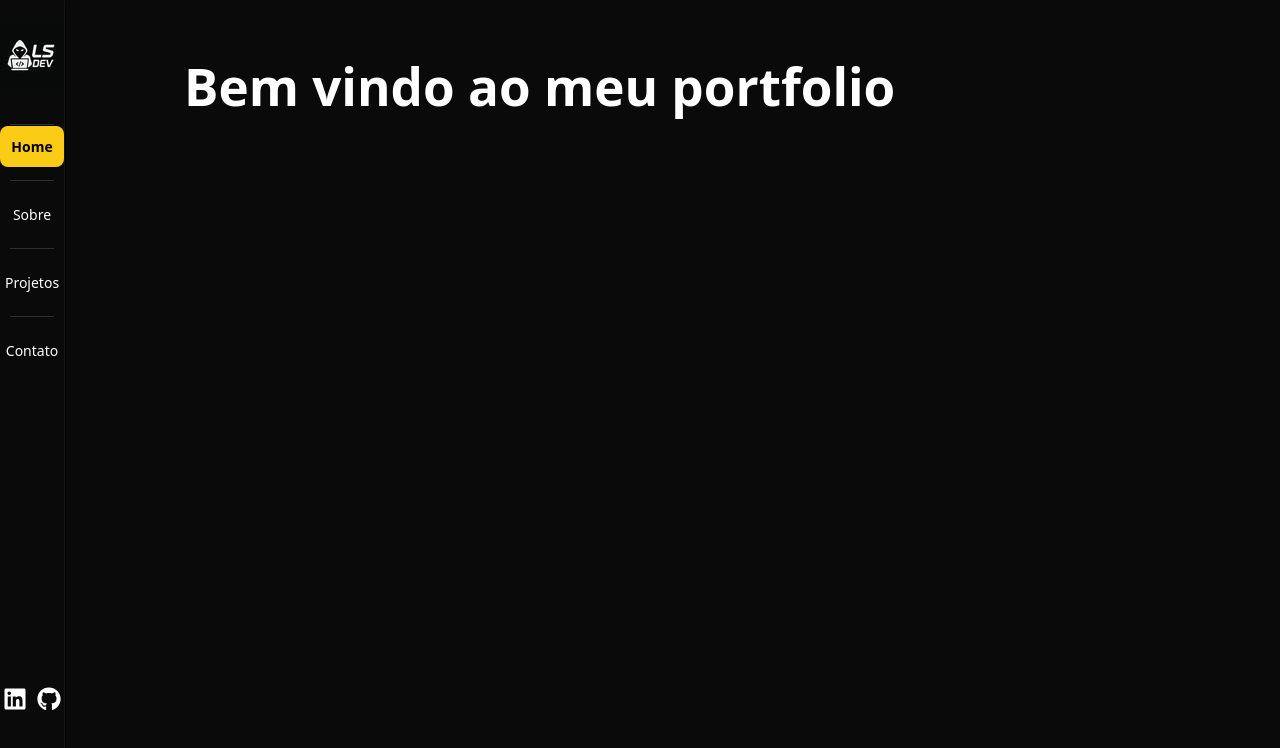
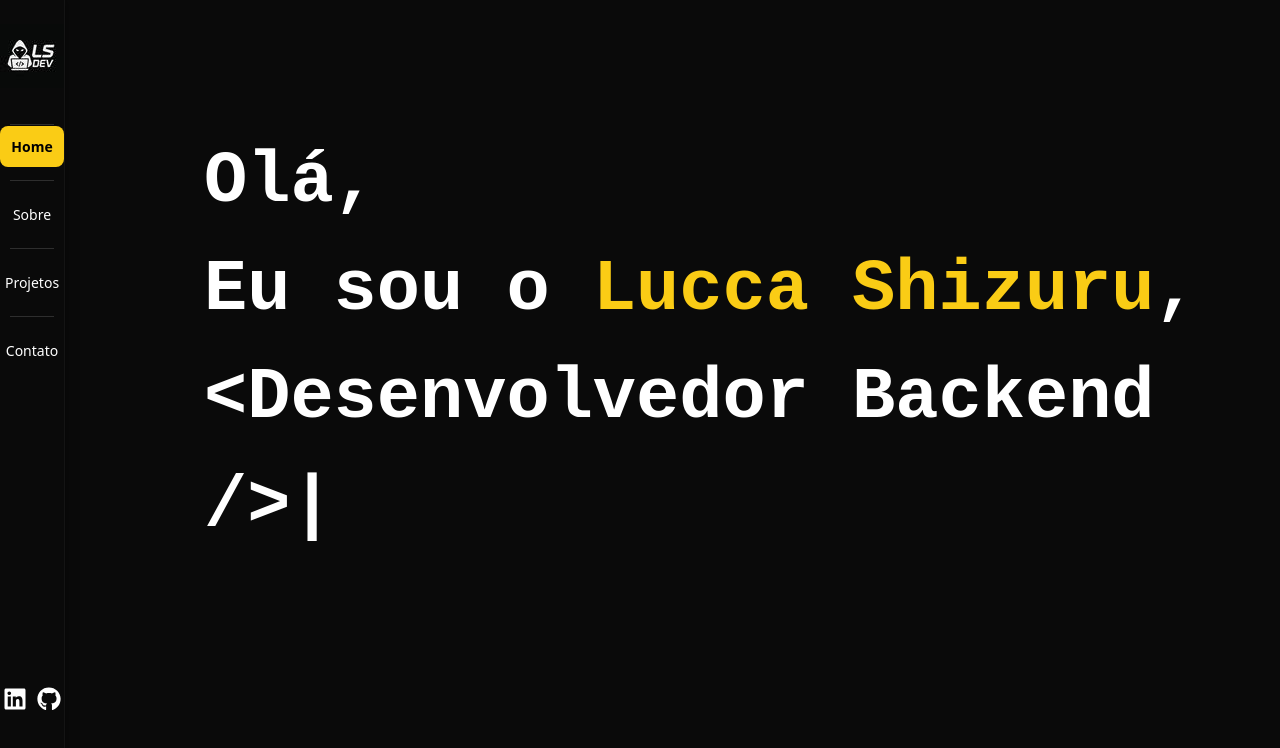
Before and after one commit to Lucca-shizuru/Portfolio, a React (Vite) app: page / in a window 1280 px wide. Shown: the top 748 px of the page. Built offline with nearby package versions, Linux system fonts and the light colour scheme.

Commit message:
Feature/ criacao da Home

```diff
--- a/src/Pages/Home.jsx
+++ b/src/Pages/Home.jsx
@@ -1,13 +1,40 @@
+import { TypeAnimation } from 'react-type-animation';
 
-
-
- function Home (){
+function Home() {
     return (
-        <div className="p-4">
-            <h1> Bem vindo ao meu portfolio</h1>
-
+        <div style={styles.container}>
+            <h1 style={styles.heading}>
+                Olá,<br />
+                Eu sou o <span style={{ color: '#facc15' }}>Lucca Shizuru</span>,<br />
+                <TypeAnimation
+                    sequence={[
+                        '<Desenvolvedor Backend />',
+                    ]}
+                    wrapper="span"
+                    speed={50}
+                    cursor={true}
+                    style={{ color: 'white', display: 'inline-block' }}
+                />
+            </h1>
         </div>
     );
- }
+}
 
- export default Home;
+const styles = {
+    container: {
+        height: '80vh',
+        display: 'flex',
+        alignItems: 'center',
+        justifyContent: 'flex-start',
+        paddingLeft: '20px',
+    },
+    heading: {
+        fontSize: '4.5rem',
+        fontWeight: '600',
+        fontFamily: "'Fira Mono', monospace",
+        lineHeight: '1.5',
+        textAlign: 'left',
+    },
+};
+
+export default Home;
```
